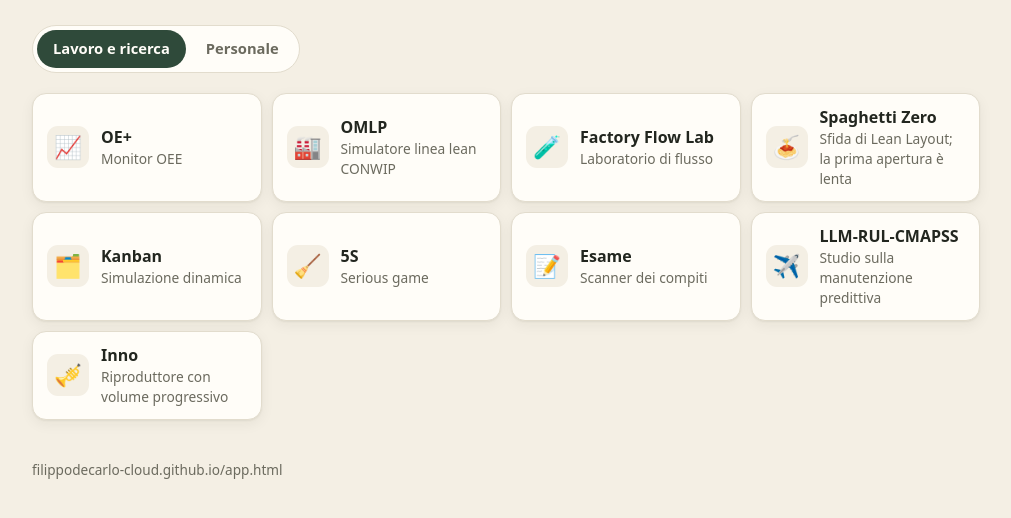
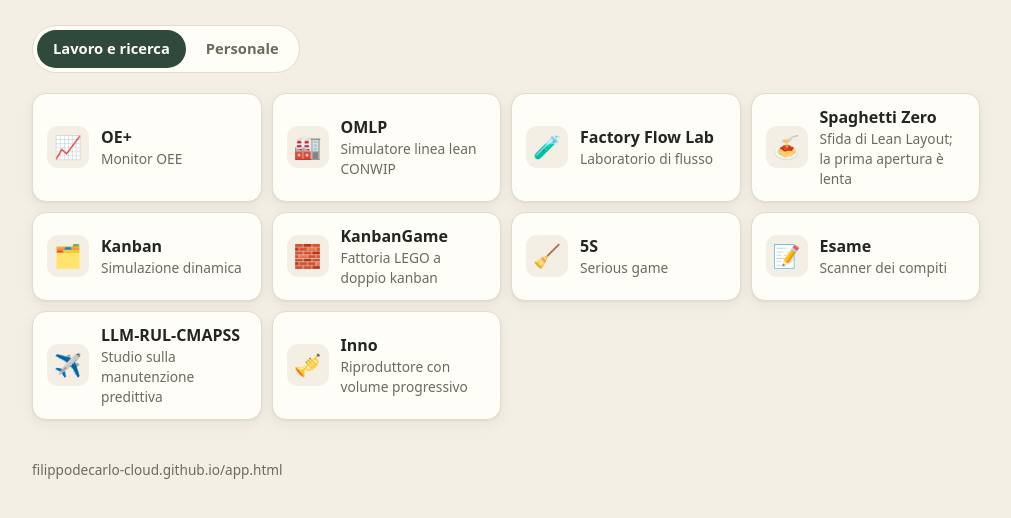
Before and after one commit to filippodecarlo-cloud/filippodecarlo-cloud.github.io, a plain HTML site: page app.html in a window 1280 px wide. Shown: the part 106-624 px from the top of the page, without its empty margins (134-1145 px from the left). Drawn offline with Linux system fonts and the light colour scheme.

Commit message:
Aggiunta KanbanGame in Lavoro e ricerca
Co-Authored-By: Claude Opus 5.5 <noreply@anthropic.com>
Claude-Session: https://claude.ai/code/session_01Y9d3T51mXEfMbs85UKJgVp

```diff
--- a/app.html
+++ b/app.html
@@ -129,6 +129,7 @@
       <a class="app" href="https://filippodecarlo-cloud.github.io/OMLP/lab/"><span class="icona">🧪</span><span><span class="nome">Factory Flow Lab</span><span class="cosa">Laboratorio di flusso</span></span></a>
       <a class="app" href="https://spaghetti-zero.onrender.com/"><span class="icona">🍝</span><span><span class="nome">Spaghetti Zero</span><span class="cosa">Sfida di Lean Layout; la prima apertura è lenta</span></span></a>
       <a class="app" href="https://filippodecarlo-cloud.github.io/Kanban/"><span class="icona">🗂️</span><span><span class="nome">Kanban</span><span class="cosa">Simulazione dinamica</span></span></a>
+      <a class="app" href="https://filippodecarlo-cloud.github.io/KanbanGame/"><span class="icona">🧱</span><span><span class="nome">KanbanGame</span><span class="cosa">Fattoria LEGO a doppio kanban</span></span></a>
       <a class="app" href="https://filippodecarlo-cloud.github.io/5s/"><span class="icona">🧹</span><span><span class="nome">5S</span><span class="cosa">Serious game</span></span></a>
       <a class="app" href="https://filippodecarlo-cloud.github.io/esame/"><span class="icona">📝</span><span><span class="nome">Esame</span><span class="cosa">Scanner dei compiti</span></span></a>
       <a class="app" href="https://filippodecarlo-cloud.github.io/LLM-RUL-CMAPSS/"><span class="icona">✈️</span><span><span class="nome">LLM-RUL-CMAPSS</span><span class="cosa">Studio sulla manutenzione predittiva</span></span></a>
```
